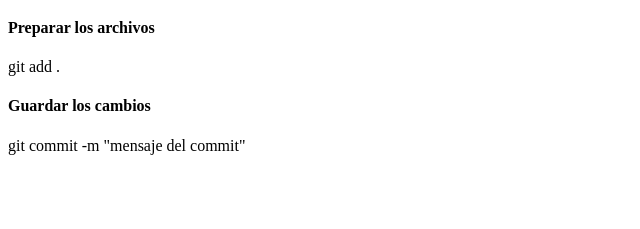
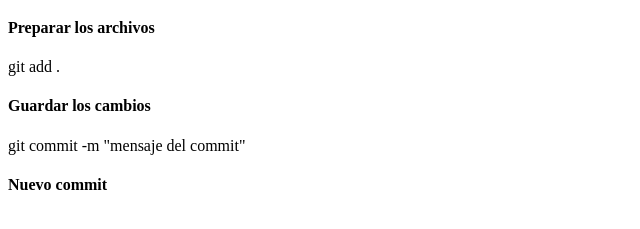
Before and after one commit to raulorquera/practicaGit23i, a plain HTML site: page index.html in a window 1280 px wide. Shown: the part 61-290 px from the top of the page, without its empty margins (0-640 px from the left). Drawn offline with Linux system fonts and the light colour scheme.

Commit message:
segundo commit master

```diff
--- a/index.html
+++ b/index.html
@@ -16,6 +16,7 @@
         <p>git add .</p>
         <h4>Guardar los cambios</h4>
         <p>git commit -m "mensaje del commit"</p>
+        <h4>Nuevo commit</h4>
     </main>
 
 
```
